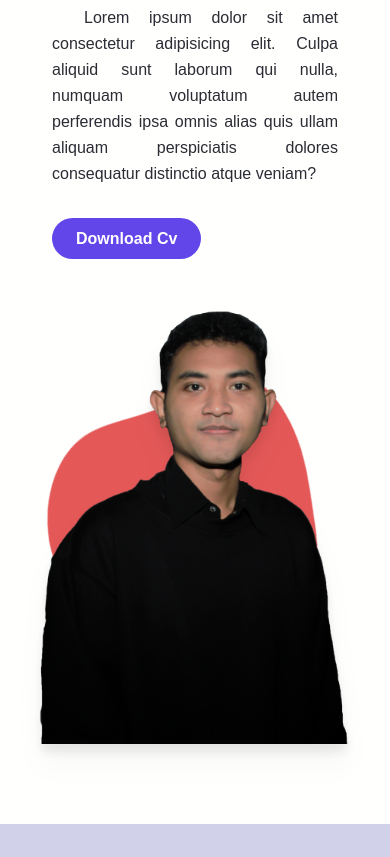
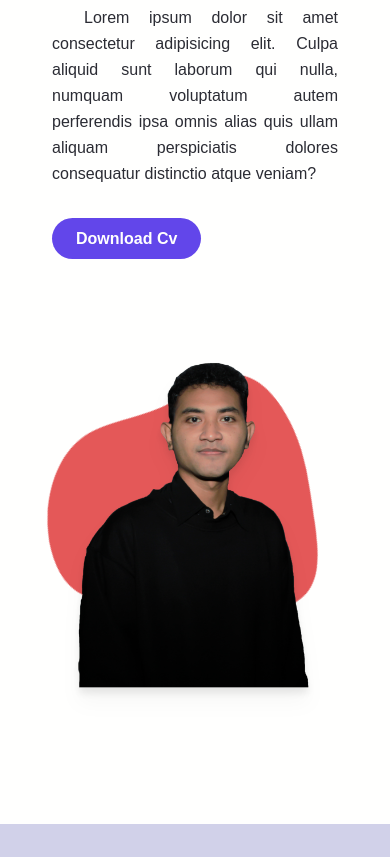
Before and after one commit to GedeAbdi15/my-portfolio, a website: page index.html in a window 390 px wide. Shown: the part 243-1100 px from the top of the page. Drawn offline with Linux system fonts and the light colour scheme.

Commit message:
fix responsive mobile

```diff
--- a/index.html
+++ b/index.html
@@ -127,7 +127,7 @@
               <img
                 src="assets/img/gede.png"
                 alt="gede"
-                class="max-w-xs mx-auto drop-shadow-xl -translate-x-5 lg:-translate-x-0"
+                class="max-w-xs mx-auto drop-shadow-xl -translate-x-5 lg:-translate-x-0 scale-75 lg:scale-100"
               />
 
               <!-- ini svg -->
```
Also changed, not shown: output.css.
